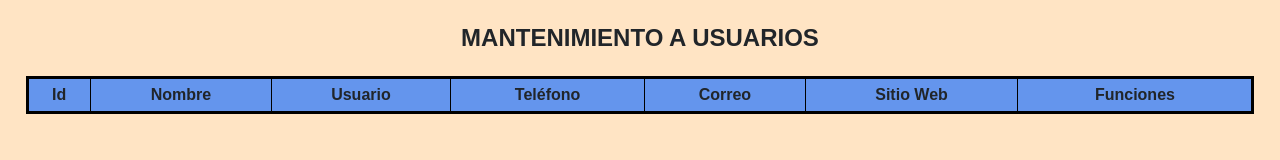
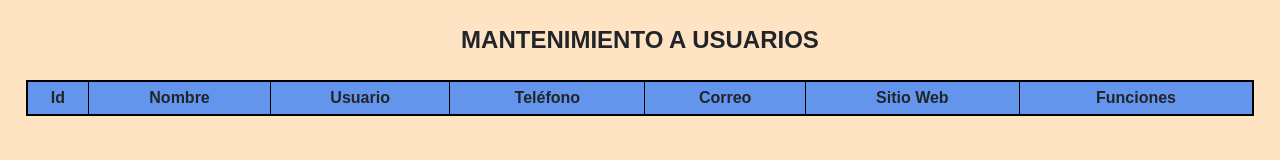
Before and after one commit to AlexVega2001/CRUD-BASICO, a plain HTML site: page index.html in a window 1280 px wide. Drawn offline with nearby package versions, Linux system fonts and the light colour scheme; no server answers.

Commit message:
Update estilos.css

```diff
--- a/estilos.css
+++ b/estilos.css
@@ -4,14 +4,14 @@ body {
 }
 
 #titulo {
-    padding: 20px;
+    padding: 22px;
     font-size: 24px;
     font-weight: bold;
     text-align: center;
 }
 
 #tablaUsers {
-    border: 3px solid black;
+    border: 2px solid black;
     margin: auto;
     width: 96%;
 }
```
